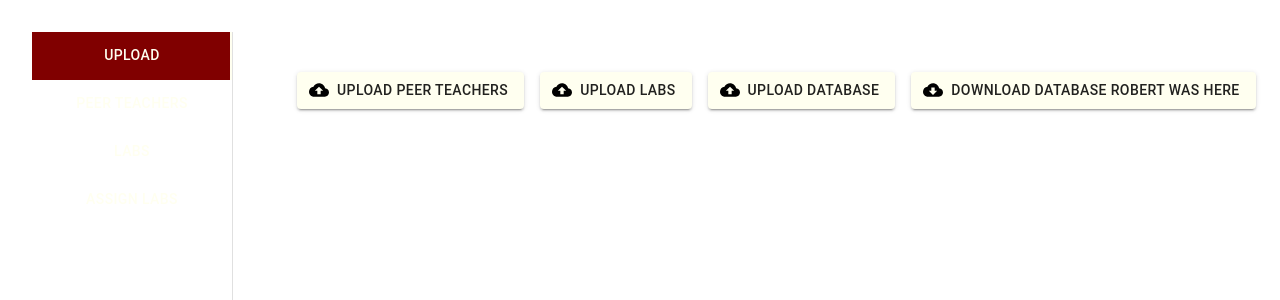
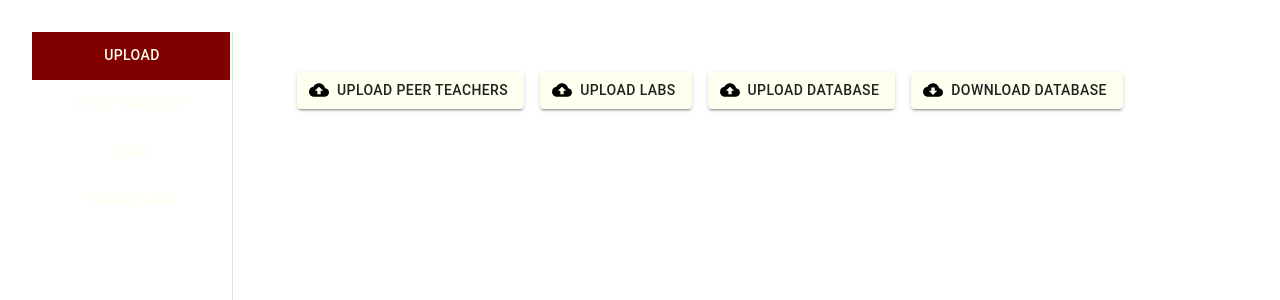
Before and after one commit to TrooperZ/PeerTeacherScheduler_v2, a React (Vite) app: page / in a window 1280 px wide. Shown: the top 300 px of the page. Built offline with nearby package versions, Linux system fonts and the light colour scheme.

Commit message:
revert test

```diff
--- a/src/components/tabs/AssignTab.jsx
+++ b/src/components/tabs/AssignTab.jsx
@@ -53,7 +53,8 @@ const AssignTab = ({peerTeachers, setPeerTeachers, labs, setLabs, selectedPT, se
                 // console.log(ptBusyEnd, '<', checkTimeStart, 'is', ptBusyEnd < checkTimeStart)
                 // console.log(ptBusyStart, '>', checkTimeEnd, 'is', ptBusyStart > checkTimeEnd)
                 if (!(ptBusyEnd < checkTimeStart || ptBusyStart > checkTimeEnd)) {
-                    // console.log("failed check");
+                    console.log(ptBusyEnd, '<', checkTimeStart, '||', ptBusyStart, '>', checkTimeEnd);
+                    // console.log(`${lab.course} - ${lab.section} failed check: hours`);
                     return false;
                 }
             }
@@ -70,7 +71,7 @@ const AssignTab = ({peerTeachers, setPeerTeachers, labs, setLabs, selectedPT, se
                     const assignedCheckTimeStart = new Date(`${dayToWeekdayMap[assignedDay]} ${assignedStartTime}`);
                     const assignedCheckTimeEnd = new Date(`${dayToWeekdayMap[assignedDay]} ${assignedEndTime}`);
                     if (!(assignedCheckTimeEnd < checkTimeStart || assignedCheckTimeStart > checkTimeEnd)) {
-                        // console.log("failed check");
+                        // console.log(`${lab.course} - ${lab.section} failed check: lab`);
                         return false;
                     }
                 }
--- a/src/components/tabs/assign-tab-components/PTCard.jsx
+++ b/src/components/tabs/assign-tab-components/PTCard.jsx
@@ -68,7 +68,7 @@ const PTCard = ({peerTeacher, setSelectedPT, available}) => {
             }
             valueString = valueString.slice(0, valueString.length - 2);
 
-            busyTimesFormatted = busyTimesFormatted.concat(`${key}: ${valueString}\n`)
+            busyTimesFormatted = busyTimesFormatted.concat(`${key}: ${valueString}\n\n`)
         }
         return {'Busy Times': busyTimesFormatted.trim(), 'Notes': peerTeacher.notes ? peerTeacher.notes : 'None'};
     }
--- a/src/components/tabs/upload-tab-components/DatabaseDialogButton.jsx
+++ b/src/components/tabs/upload-tab-components/DatabaseDialogButton.jsx
@@ -26,7 +26,7 @@ const DatabaseDialogButton = ({ peerTeachers, setPeerTeachers, labs, setLabs, se
                 title={"Upload Database"}
                 content={{
                     'Notes': 'Upload the JSON file downloaded from the "Download Database" button',
-                    'Warning': 'If sucessful, this will overwrite the current Database. Make sure to save the current Database before uploading another Database'
+                    'Warning': 'If successful, this will overwrite the current Database. Make sure to save the current Database before uploading another Database'
                 }}
                 UploadButton={DatabaseUploadButton}
                 peerTeachers={peerTeachers}
--- a/src/components/tabs/upload-tab-components/DatabaseDownloadButton.jsx
+++ b/src/components/tabs/upload-tab-components/DatabaseDownloadButton.jsx
@@ -27,7 +27,7 @@ const DatabaseDownloadButton = ({ peerTeachers, labs }) => {
             // download={'database.json'}
             onClick={handleDownload}
         >
-            Download Database Robert Was Here
+            Download Database
         </Button>
     );
 }
```
